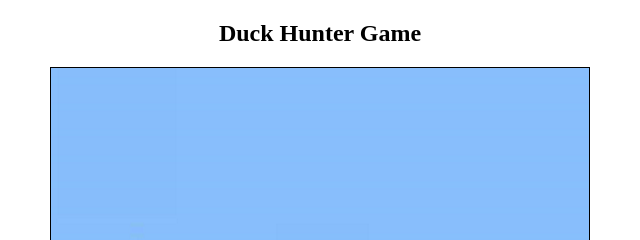
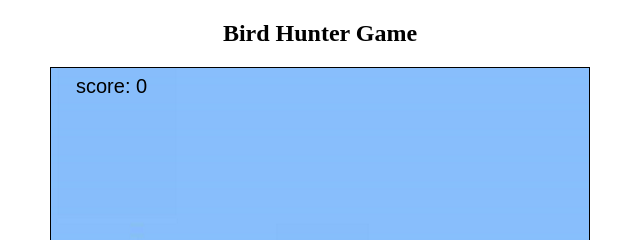
Before and after one commit to Fishelstix/duckDynasty, a plain HTML site: page index.html in a window 1280 px wide. Both pictures are taken after a click on the button "Begin Flight". Shown: the top 240 px of the page, 320-960 px from the left. Drawn offline with Linux system fonts and the light colour scheme.

Commit message:
score done

```diff
--- a/animate.js
+++ b/animate.js
@@ -35,6 +35,8 @@ var duckSetup = function duckSetup(){
 	logo.src = "duck_hunter.jpg";
 	ctx.drawImage(logo,duckX,duckY,40,40);
 	requestID = window.requestAnimationFrame(duckGo);
+    ctx.font = "20px arial" //sets font fillStyle
+    ctx.fillText("score: " + score, 25, 25); //write the text
     };
 
     duckGo();
@@ -62,3 +64,5 @@ var stopAnimation = function stopAnimation(){
 canvas.addEventListener("click",shot);
 duck.addEventListener("click",duckSetup);
 stop.addEventListener("click",stopAnimation);
+ctx.font = "20px arial" //sets font fillStyle
+ctx.fillText("score: " + score, 25, 25); //write the text
--- a/index.html
+++ b/index.html
@@ -9,7 +9,7 @@
     canvas { background:url(Duck_Hunt.png) }
   </style>
   <body>
-    <center><h2> Duck Hunter Game</h2></center>
+    <center><h2> Bird Hunter Game</h2></center>
     <canvas height="538" width="538" id="canvas"> </canvas>
     <button type="button" id = "duck"> Begin Flight </button>
     <button type="button" id = "stop"> Stop </button>
```
